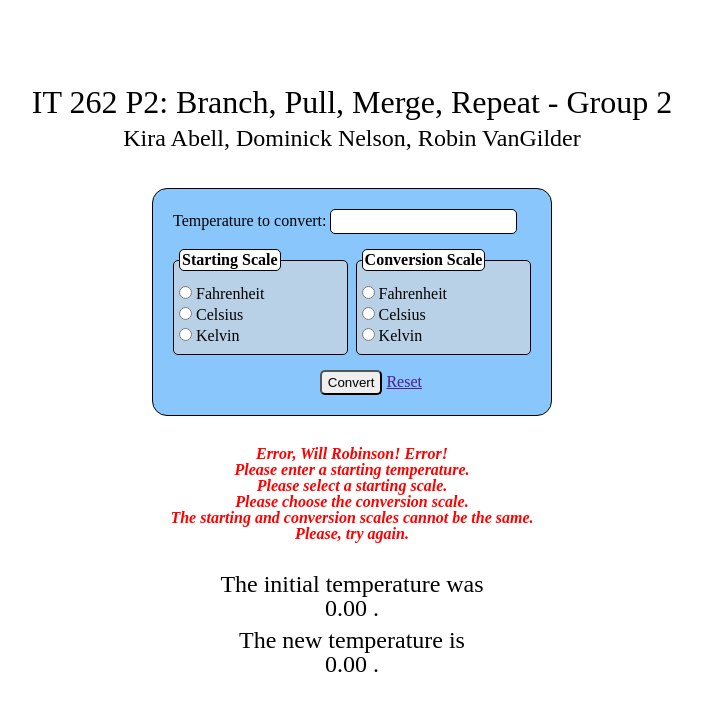
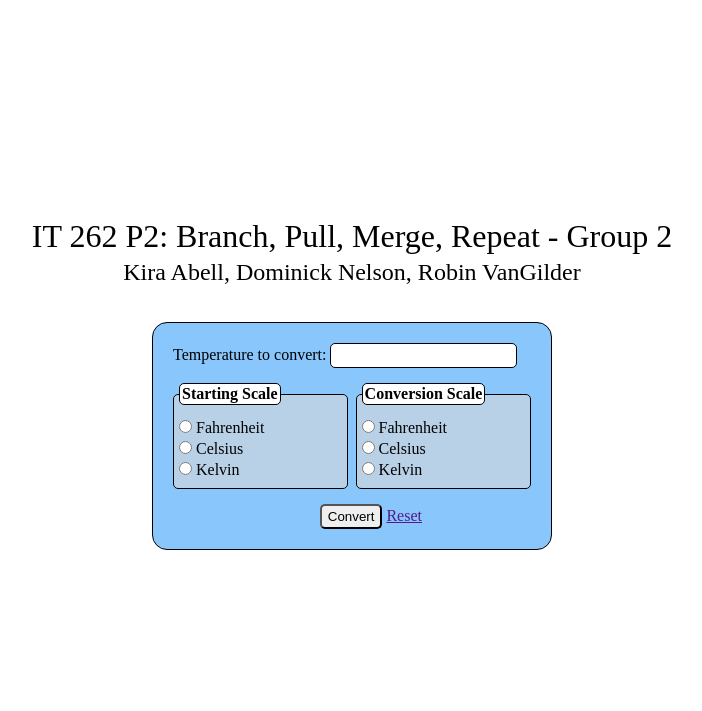
Before and after one commit to Nightscrawl/it262-p2-group2, a PHP site: page / in a window 1280 px wide. Shown: the top 711 px of the page, without its empty margins (288-990 px from the left). Run offline with PHP 8.4, Linux system fonts and the light colour scheme; data that the repository does not hold is empty.

Commit message:
code explosion

```diff
--- a/index.php
+++ b/index.php
@@ -31,82 +31,15 @@ $newTemp = (float)"";
 
 // Used .= to append each error to the variable, so one can see a "list" errors that apply.
 
-// First checks if userTemp is an empty string. If so, appends msg to errorMsg.
-if(empty($_POST['userTemp'])){
-    $errorMsg .= "<p>Please enter a starting temperature.</p>";
-}else{
-    if (is_numeric($_POST['userTemp']) == FALSE) {
-        $errorMsg .= "<p>Alphabetical characters are not allowed. <br>Please enter a number.</p>";
-    }else {
-        $userTemp = $_POST['userTemp'];
-    }
-}
 
-// Checks if Starscel has been set. If not, appends msg to errorMsg.
-if(isset($_POST['StartScale'])){
-    $StartScale = $_POST['StartScale'];
-}else{
-    $errorMsg .= "<p>Please select a starting scale.</p>";
-}
-
-// Checks if ConvScale has been set. If not, appends msg to errorMsg.
-if(isset($_POST['ConvScale'])){
-    $ConvScale = $_POST['ConvScale'];
-}else{
-    $errorMsg .= "<p>Please choose the conversion scale.</p>";
-}
 
 
 
 // ************* CONVERSIONS *************
 
-// Fahrenheit to Celsius
-if ($_POST['StartScale'] == 'StartF' && $_POST['ConvScale'] == 'ConvC') {
-    $userScale = "Fahrenheit";
-    $endScale = "Celsius";
-    $newTemp = (($userTemp - 32)* (5/9));
-}
 
-// Fahrenheit to Kelvin
-if ($_POST['StartScale'] == 'StartF' && $_POST['ConvScale'] == 'ConvK') {
-    $userScale = "Fahrenheit";
-    $endScale = "Kelvin";
-    $newTemp = (($userTemp - 32)* (5/9) + 273.15);
-}
 
-// Celsius to Fahrenheit
-if ($_POST['StartScale'] == 'StartC' && $_POST['ConvScale'] == 'ConvF') {
-    $userScale = "Celsius";
-    $endScale = "Fahrenheit";
-    $newTemp = (($userTemp * 9/5) + 32);
-}
 
-// Celsius to Kelvin
-if ($_POST['StartScale'] == 'StartC' && $_POST['ConvScale'] == 'ConvK') {
-    $userScale = "Celsius";
-    $endScale = "Kelvin";
-    $newTemp = ($userTemp + 273.15);
-}
-
-// Kelvin to Fahrenheit
-if ($_POST['StartScale'] == 'StartK' && $_POST['ConvScale'] == 'ConvF') {
-    $userScale = "Kelvin";
-    $endScale = "Fahrenheit";
-    $newTemp = (($userTemp - 273.15)* (9/5) + 32);
-}
-
-// Kelvin to Celsius
-if ($_POST['StartScale'] == 'StartK' && $_POST['ConvScale'] == 'ConvC') {
-    $userScale = "Kelvin";
-    $endScale = "Celsius";
-    $newTemp = ($userTemp - 273.15);
-}
-
-// Checks to see if starting and conversion scale are the same.
-// *****  Not working on it's own... only displays with other errors  *****
-if($_POST['StartScale'] == $_POST['ConvScale']){
-    $errorMsg .= "<p>The starting and conversion scales cannot be the same. </p>";
-}
 
 ?>
 
@@ -164,22 +97,7 @@ if($_POST['StartScale'] == $_POST['ConvScale']){
 
             </form>
 
-            <div class="errors">
-                <?php
-                    if ($errorMsg != "") {
-                        echo"<p>Error, Will Robinson! Error!</p>";
-                        echo $errorMsg;
-                        echo "<p>Please, try again.</p>";
-                    }
 
-                ?>
-
-            </div>
-
-            <div class="results">
-                <p>The initial temperature was <br> <?=number_format($userTemp, 2)?> <?=$userScale?>.</p>
-                <p>The new temperature is <br> <?=number_format($newTemp, 2)?> <?=$endScale?>.</p>
-            </div>
 
         </div> <!-- end container -->
 
```
